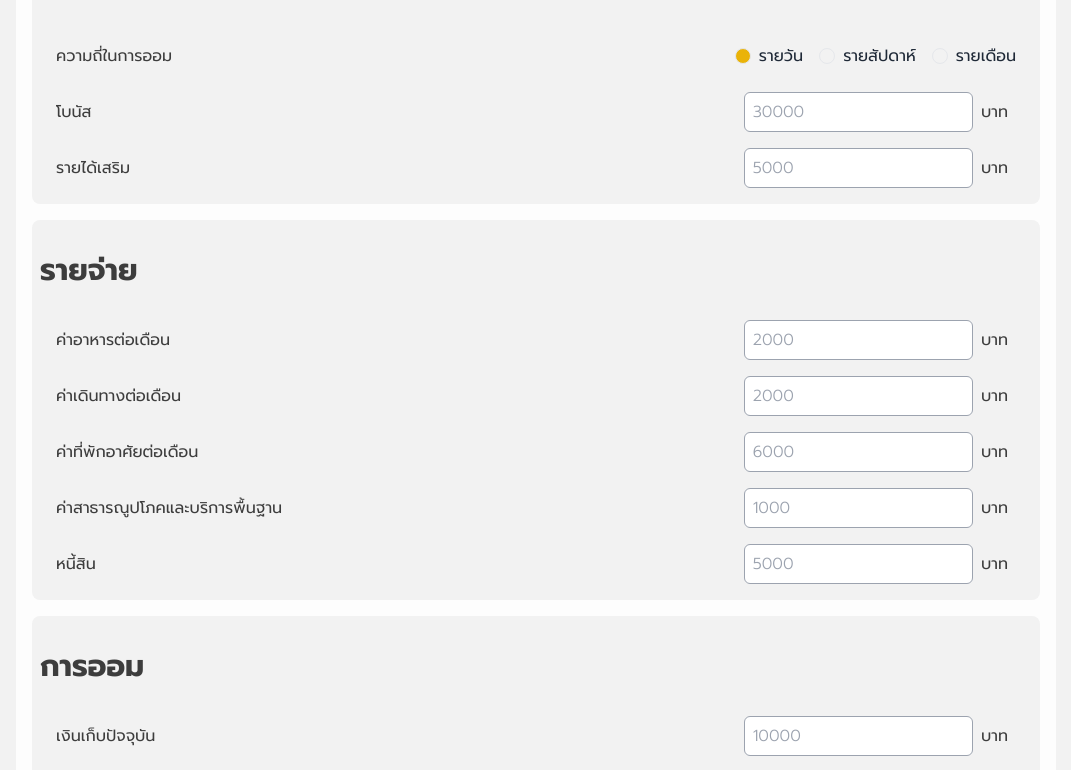
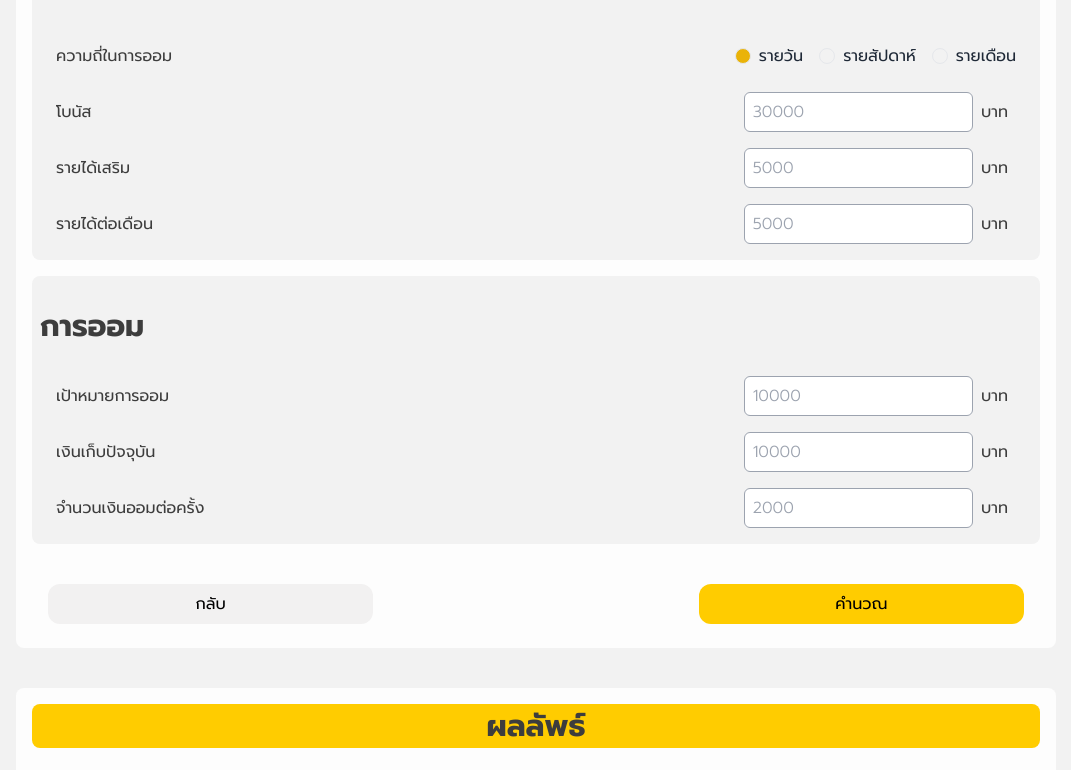
Before and after one commit to BossTheDev2209/paydee, a React (Vite) app: page /saving-goal in a window 1280 px wide. Shown: the part 432-1202 px from the top of the page, without its empty margins (104-1175 px from the left). Built offline with nearby package versions, Linux system fonts and the light colour scheme; a web font is replaced by a local one.

Commit message:
Financial Profile => Modal

```diff
--- a/src/views/SavingGoal.jsx
+++ b/src/views/SavingGoal.jsx
@@ -47,13 +47,20 @@ export default function SavingGoal() {
       const debt = Number(values.debt);
       const tax = Number(values.tax);
 
-      const freq = [
-        { id: 1, days: 1 },
-        { id: 2, days: 7 },
-        { id: 3, days: 30 },
-      ];
-      const selectedFreq = freq.find((f) => f.id === Number(values.frequency));
-      const daysPerSave = selectedFreq ? selectedFreq.days : 0;
+      let daysPerSave = 0;
+      switch (values.frequency) {
+        case "day":
+          daysPerSave = 1;
+          break;
+        case "week":
+          daysPerSave = 7;
+          break;
+        case "month":
+          daysPerSave = 30;
+          break;
+        default:
+          daysPerSave = 1;
+      }
 
       // quick mode
       const totalQuick = target / amount;
@@ -214,8 +221,7 @@ export default function SavingGoal() {
                       </h2>
                     </p>
 
-
-                    <hr className="my-4"/>
+                    <hr className="my-4" />
                     <p className="text-lg md:text-2xl font-semibold flex flex-wrap justify-between pad-main text-[#52b2bf]">
                       สิ่งที่แนะนำ
                     </p>
--- a/src/views/saving-goal-tab/DetailedMode.jsx
+++ b/src/views/saving-goal-tab/DetailedMode.jsx
@@ -14,7 +14,7 @@ function loadData() {
 }
 
 export default function DetailedMode({ calculate, switchMode }) {
-  const navigate  = useNavigate();
+  const navigate = useNavigate();
   const [frequency, setFrequency] = useState("day");
   const savedData = loadData();
   const [selected, setSelected] = useState({
@@ -32,7 +32,7 @@ export default function DetailedMode({ calculate, switchMode }) {
             target: "",
             saving: savedData?.saving || "",
             amount: "",
-            frequency: "",
+            frequency: "day",
             salary: savedData?.salary || "",
             food: savedData?.food || "",
             commutingCost: savedData?.commutingCost || "",
@@ -57,12 +57,12 @@ export default function DetailedMode({ calculate, switchMode }) {
                       <RadioGroup
                         direction="row"
                         name="frequency"
-                        value={frequency}
-                        onChange={setFrequency}
+                        value={values.frequency}
+                        onChange={(value) => setFieldValue("frequency", value)}
                         options={[
                           { label: "รายวัน", value: "day" },
                           { label: "รายสัปดาห์", value: "week" },
-                          { label: "รายเดือน", value: "mounth" },
+                          { label: "รายเดือน", value: "month" },
                         ]}
                       />
                     </div>
@@ -109,111 +109,19 @@ export default function DetailedMode({ calculate, switchMode }) {
                     <p className="w-fit px-2 text-end hidden md:block">บาท</p>
                   </div>
                 </div>
-              </section>
-
-              {/* รายจ่าย */}
-              <section className="w-full p-2 bg-[#f2f2f2] dark:bg-[#3d3d3d] rounded-lg my-4">
-                <div className="w-full">
-                  <h2 className="w-full text-3xl font-bold my-6 text-[#3d3d3d] dark:text-[#f2f2f1]">
-                    รายจ่าย
-                  </h2>
-                </div>
-                <div className="w-full">
-                  <div className="w-full flex flex-wrap md:flex-nowrap items-center pad-main text-[#3d3d3d] dark:text-[#f2f1f1] transition-colors duration-300">
-                    <p className="w-full">ค่าอาหารต่อเดือน</p>
-                    <div className="w-full md:w-4/12">
-                      <TextField
-                        id="food"
-                        name="food"
-                        placeholder="2000"
-                        value={values.food}
-                        onChange={(e) =>
-                          setFieldValue(
-                            "food",
-                            e.target.value.replace(/[^0-9]/g, "")
-                          )
-                        }
-                      />
-                    </div>
-                    <p className="w-fit px-2 text-end hidden md:block">บาท</p>
-                  </div>
-                </div>
 
                 <div className="w-full">
                   <div className="w-full flex flex-wrap md:flex-nowrap items-center pad-main text-[#3d3d3d] dark:text-[#f2f1f1] transition-colors duration-300">
-                    <p className="w-full">ค่าเดินทางต่อเดือน</p>
+                    <p className="w-full">รายได้ต่อเดือน</p>
                     <div className="w-full md:w-4/12">
                       <TextField
-                        id="commutingCost"
-                        name="commutingCost"
-                        placeholder="2000"
-                        value={values.commutingCost}
+                        id="salary"
+                        name="salary"
+                        placeholder="5000"
+                        value={values.salary}
                         onChange={(e) =>
                           setFieldValue(
-                            "commutingCost",
-                            e.target.value.replace(/[^0-9]/g, "")
-                          )
-                        }
-                      />
-                    </div>
-                    <p className="w-fit px-2 text-end hidden md:block">บาท</p>
-                  </div>
-                </div>
-
-                <div className="w-full">
-                  <div className="w-full flex flex-wrap md:flex-nowrap items-center pad-main text-[#3d3d3d] dark:text-[#f2f1f1] transition-colors duration-300">
-                    <p className="w-full">ค่าที่พักอาศัยต่อเดือน</p>
-                    <div className="w-full md:w-4/12">
-                      <TextField
-                        id="housingCost"
-                        name="housingCost"
-                        placeholder="6000"
-                        value={values.housingCost}
-                        onChange={(e) =>
-                          setFieldValue(
-                            "housingCost",
-                            e.target.value.replace(/[^0-9]/g, "")
-                          )
-                        }
-                      />
-                    </div>
-                    <p className="w-fit px-2 text-end hidden md:block">บาท</p>
-                  </div>
-                </div>
-
-                <div className="w-full">
-                  <div className="w-full flex flex-wrap md:flex-nowrap items-center pad-main text-[#3d3d3d] dark:text-[#f2f1f1] transition-colors duration-300">
-                    <p className="w-full">ค่าสาธารณูปโภคและบริการพื้นฐาน</p>
-                    <div className="w-full md:w-4/12">
-                      <TextField
-                        id="utilityCost"
-                        name="utilityCost"
-                        placeholder="1000"
-                        value={values.utilityCost}
-                        onChange={(e) =>
-                          setFieldValue(
-                            "utilityCost",
-                            e.target.value.replace(/[^0-9]/g, "")
-                          )
-                        }
-                      />
-                    </div>
-                    <p className="w-fit px-2 text-end hidden md:block">บาท</p>
-                  </div>
-                </div>
-
-                <div className="w-full">
-                  <div className="w-full flex flex-wrap md:flex-nowrap items-center pad-main text-[#3d3d3d] dark:text-[#f2f1f1] transition-colors duration-300">
-                    <p className="w-full">หนี้สิน</p>
-                    <div className="w-full md:w-4/12">
-                      <TextField
-                        id="debt"
-                        name="debt"
-                        placeholder="5000"
-                        value={values.debt}
-                        onChange={(e) =>
-                          setFieldValue(
-                            "debt",
+                            "salary",
                             e.target.value.replace(/[^0-9]/g, "")
                           )
                         }
@@ -224,7 +132,6 @@ export default function DetailedMode({ calculate, switchMode }) {
                 </div>
               </section>
 
-
               {/* การออม */}
               <section className="w-full p-2 bg-[#f2f2f2] dark:bg-[#3d3d3d] rounded-lg my-4">
                 <div className="w-full">
@@ -232,6 +139,27 @@ export default function DetailedMode({ calculate, switchMode }) {
                     การออม
                   </h2>
                 </div>
+                <div className="w-full">
+                  <div className="w-full flex flex-wrap md:flex-nowrap items-center pad-main text-[#3d3d3d] dark:text-[#f2f1f1] transition-colors duration-300">
+                    <p className="w-full">เป้าหมายการออม</p>
+                    <div className="w-full md:w-4/12">
+                      <TextField
+                        id="target"
+                        name="target"
+                        placeholder="10000"
+                        value={values.target}
+                        onChange={(e) =>
+                          setFieldValue(
+                            "target",
+                            e.target.value.replace(/[^0-9]/g, "")
+                          )
+                        }
+                      />
+                    </div>
+                    <p className="w-fit px-2 text-end hidden md:block">บาท</p>
+                  </div>
+                </div>
+
                 <div className="w-full">
                   <div className="w-full flex flex-wrap md:flex-nowrap items-center pad-main text-[#3d3d3d] dark:text-[#f2f1f1] transition-colors duration-300">
                     <p className="w-full">เงินเก็บปัจจุบัน</p>
--- a/src/views/saving-goal-tab/QuickMode.jsx
+++ b/src/views/saving-goal-tab/QuickMode.jsx
@@ -29,7 +29,7 @@ export default function QuickMode({ calculate, switchMode }) {
           initialValues={{
             target: "",
             amount: "",
-            frequency: "",
+            frequency: "day",
           }}
           onSubmit={(values) => {
             // localStorage.setItem("financial-form", JSON.stringify(values));
@@ -49,12 +49,12 @@ export default function QuickMode({ calculate, switchMode }) {
                       <RadioGroup
                         direction="row"
                         name="frequency"
-                        value={frequency}
-                        onChange={setFrequency}
+                        value={values.frequency}
+                        onChange={(value) => setFieldValue("frequency", value)}
                         options={[
                           { label: "รายวัน", value: "day" },
                           { label: "รายสัปดาห์", value: "week" },
-                          { label: "รายเดือน", value: "mounth" },
+                          { label: "รายเดือน", value: "month" },
                         ]}
                       />
                     </div>
@@ -115,7 +115,7 @@ export default function QuickMode({ calculate, switchMode }) {
                 <button
                   type="button"
                   className="w-4/12 btn-base bg-[#ffcc00]"
-                  onClick={() => calculate(values, "detailed")}
+                  onClick={() => calculate(values, "quick")}
                 >
                   คำนวณ
                 </button>
```
Also changed, not shown: src/views/Financial.jsx (+23 -26 lines).
